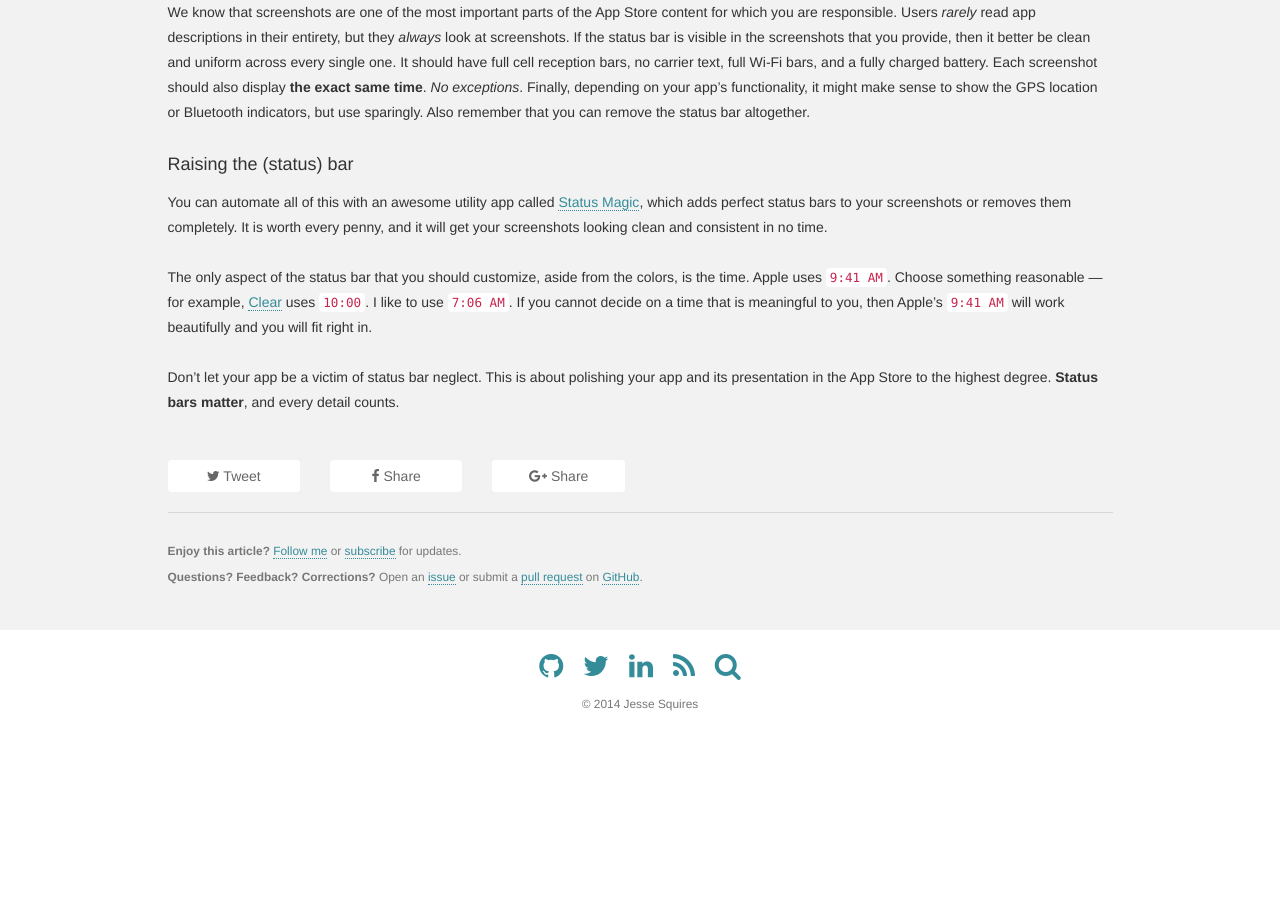
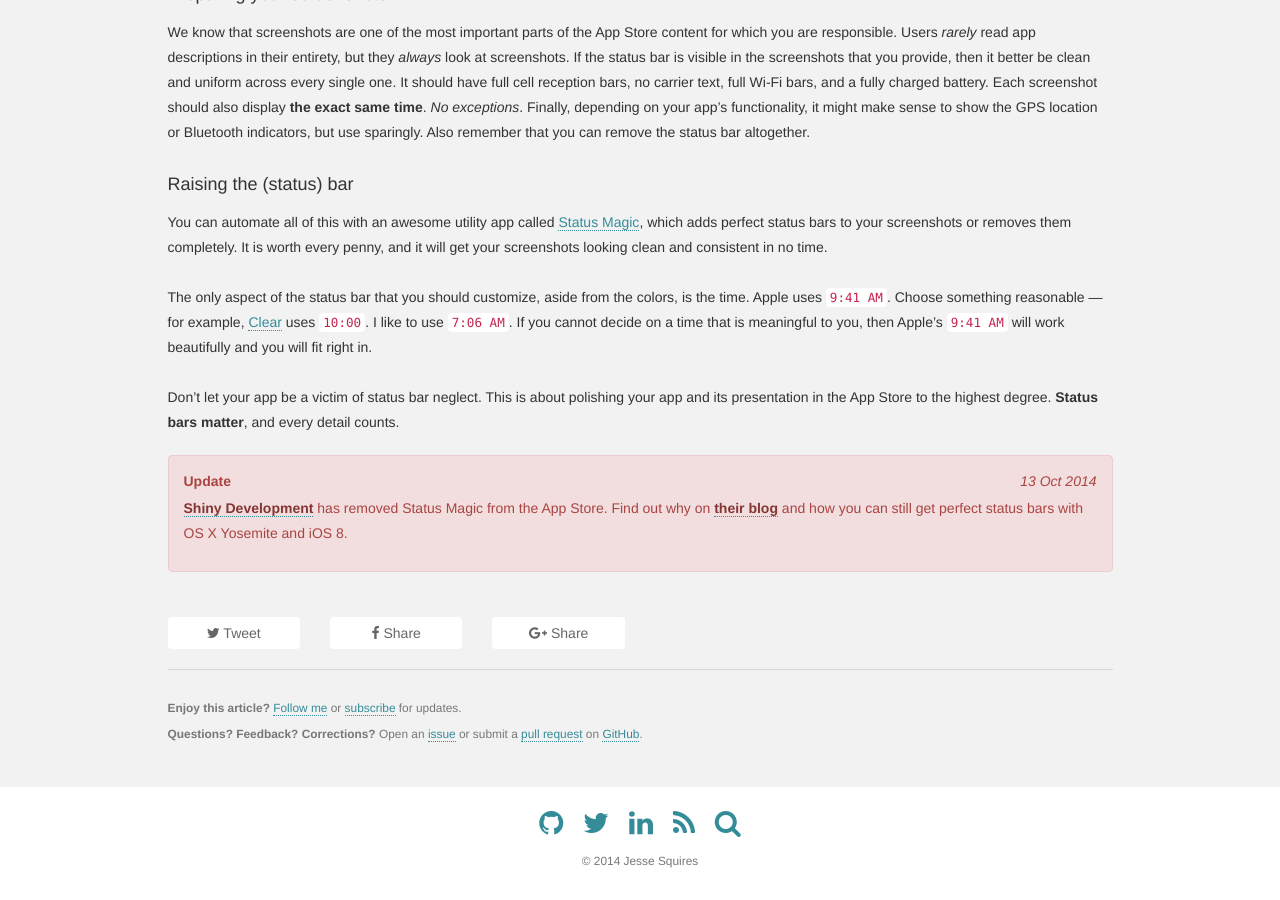
Before and after one commit to jessesquires/jessesquires.com, a Jekyll site: the page built from _posts/2014-08-03-status-bars-matter.md, in a window 1280 px wide and 900 px high, scrolled down 1482 px. Built offline with Jekyll 4.4.1, drawn with Linux system fonts in a browser that asks for light colours; nearby versions of some CDN libraries; Markdown is read by kramdown in place of the engine named in the settings; before the commit the page ends 2225 px from its top, so only the background shows below that.

Commit message:
update status bars matter

```diff
--- a/_posts/2014-08-03-status-bars-matter.md
+++ b/_posts/2014-08-03-status-bars-matter.md
@@ -1,6 +1,7 @@
 ---
 layout: post
 title: Status bars matter
+date-updated: 13 Oct 2014
 subtitle: Perfecting your app screenshots for the App Store
 excerpt: You have spent countless hours, days, months, or maybe even years perfecting your app. There has been plenty of blood, sweat, and tears. Your relationships and your health have suffered through the development process. You are ready for 1.0 and the time has arrived to prepare all of your content
 ---
@@ -41,3 +42,10 @@
 
 Don't let your app be a victim of status bar neglect.
 This is about polishing your app and its presentation in the App Store to the highest degree. **Status bars matter**, and every detail counts.
+
+<div class="alert alert-danger" role="alert">
+	<strong>Update</strong> <span class="pull-right"><em>13 Oct 2014</em></span>
+	<p>
+		<a href="http://shinydevelopment.com" class="alert-link">Shiny Development</a> has removed Status Magic from the App Store. Find out why on <a href="http://shinydevelopment.com/blog/status-magic-and-iphone6-screen-sizes/" class="alert-link">their blog</a> and how you can still get perfect status bars with OS X Yosemite and iOS 8.
+	</p>
+</div>
```
